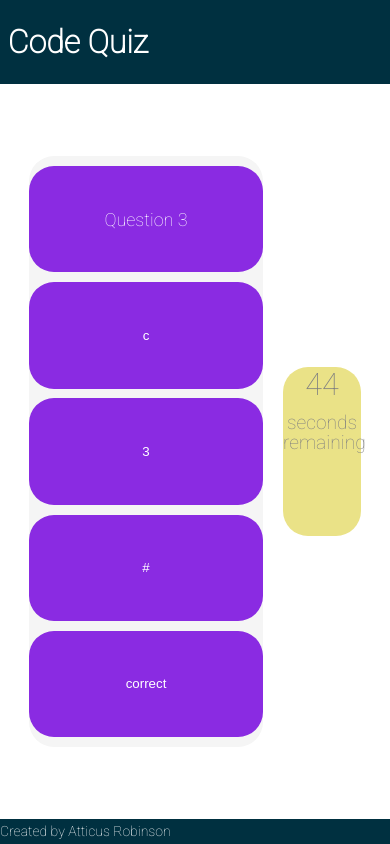
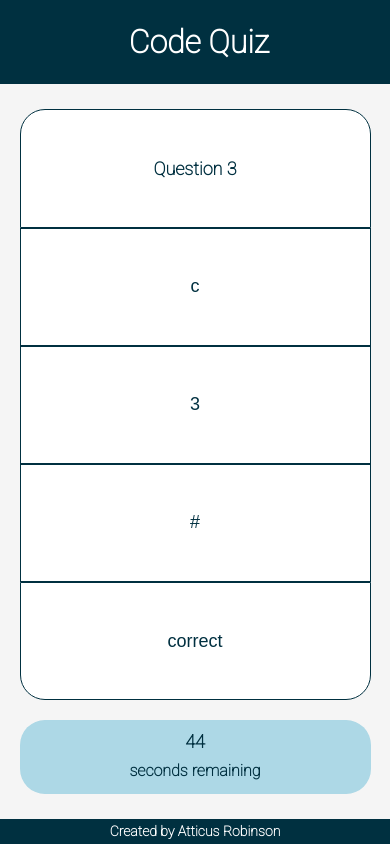
Before and after one commit to Atticus-Robinson/code-quiz, a plain HTML site: page index.html in a window 390 px wide. Both pictures are taken after a click on the button "Start". Drawn offline with Linux system fonts and the light colour scheme.

Commit message:
changed styling and added media queries

```diff
--- a/assets/css/style.css
+++ b/assets/css/style.css
@@ -16,6 +16,8 @@ body {
     color: #333333;
     font-family: 'Roboto', sans-serif;
     font-size: 100%;
+    font-weight: bold;
+    background-color: whitesmoke;
 }
 
 header {
@@ -45,27 +47,30 @@ footer {
 .quiz-area {
     height: 70vh;
     width: 60vw;
-    background-color: whitesmoke;
     align-items: center;
     border-radius: 25px;
 }
 
 .timer {
-    max-width: 170px;
-    max-height: 170px;
-    height: 20vh;
-    width: 20vw;
-    background-color: var(--cress);
+    width: 20%;
+    height: 15%;
+    background-color: lightblue;
     border-radius: 25px;
-    color: grey;
+    color: var(--blue);
     font-size: 1.20em;
+    display: flex;
     text-align: center;
-    line-height: 1em;
-    padding: 2% 0;
+    justify-content: center;
+    align-items: center;
+    flex-wrap: wrap;
+    align-content: center;
+    flex-direction: column;
+    line-height: .9em;
+    font-size: 3vh;
 }
 
 .count-text {
-    font-size: 1.6em;
+    font-size: 1.2em;
 }
 
 .qa-list {
@@ -81,23 +86,34 @@ footer {
 .start-button {
     width: 50%;
     height: 50%;
-    background-color: blueviolet;
-    color: white;
+    background-color: white;
+    color: var(--blue);
     align-content: center;
     border-radius: 25px;
     border-style: none;
-    outline: 2px solid black;
+    outline: 2px solid var(--blue);
     font-size: 2.5rem;
 }
 
 .list-item, .answer-button {
     width: 100%;
-    height: 18%;
-    background-color: blueviolet;
-    color: white;
+    height: 20%;
+    background-color: white;
+    color: var(--blue);
     align-content: center;
     padding: 10px;
-    border-radius: 25px;
+    border: 1px solid var(--blue);
+    font-size: 18px;
+}
+
+.list-item {
+    border-radius: 25px 25px 0 0;
+}
+
+.answer-button:last-child {
+    border-radius: 0 0 25px 25px;
+    background-color: white;
+
 }
 
 .question-text {
@@ -106,12 +122,56 @@ footer {
 }
 
 .answer-button {
-    transition-duration: 0.4s;
-    border-style: none;
+    transition-duration: 0.2s;
 }
 
 .answer-button:hover {
-    background-color: white;
-    color: blueviolet;
-    outline: 1px solid black;
+    background-color: grey;
+    color: white;
 }
+
+/* Extra small devices (phones, 600px and down) */
+@media only screen and (max-width: 600px) {
+    header {
+        text-align: center;
+    }
+    .start-button {
+        height: 200px;
+        width: 200px;
+    }
+
+    main {
+        flex-direction: column;
+        gap: 5;
+
+    }
+
+    .quiz-area {
+        width: 90%;
+    }
+
+    footer {
+        text-align: center;
+    }
+
+    .timer {
+        right: 0;
+        top: 0;
+        width: 90%;
+        height: 10%;
+        font-size: 16px;
+        position: relative;
+    }
+
+    .count-text {
+        font-size: 18px;
+    }
+}
+/* Small devices (portrait tablets and large phones, 600px and up) */
+@media only screen and (min-width: 600px) {...}
+/* Medium devices (landscape tablets, 768px and up) */
+@media only screen and (min-width: 768px) {...}
+/* Large devices (laptops/desktops, 992px and up) */
+@media only screen and (min-width: 992px) {...}
+/* Extra large devices (large laptops and desktops, 1200px and up) */
+@media only screen and (min-width: 1200px) {...}
--- a/assets/js/script.js
+++ b/assets/js/script.js
@@ -66,25 +66,26 @@ function checkAnswer(text) {
 
 //Start the quiz, called after start button is pressed
 function newQuestion() {
-    removeAll();
+    removeAll('qa');
     //debugger;
     createQ();
     createA();
 }
 
 //Remove all items within ul
-function removeAll() {
+function removeAll(element) {
 
-    //Get qa area by id
-    let box = document.getElementById('qa');
-    //Set slider equal to number of child elements (of ul)
-    let numItems = box.childElementCount;
+    let box = document.getElementById(element);
+    console.log(box);
 
-    //Remove number of element equal to number of ul child elements
+    if (element === "qa") {
+        let numItems = box.childElementCount;
     for (numItems; numItems > 0; numItems--) {
+
         var remE1 = document.querySelector('#item');
         remE1.remove();
     }
+}
 
 }
 
@@ -183,5 +184,10 @@ function shuffleA(obj) {
     return new_obj;
 }
 
+function endGame() {
+    console.log("end game run");
+    removeAll(timer);
+}
+
 ulE1.addEventListener("click", quizClick);
 startButton();
```
